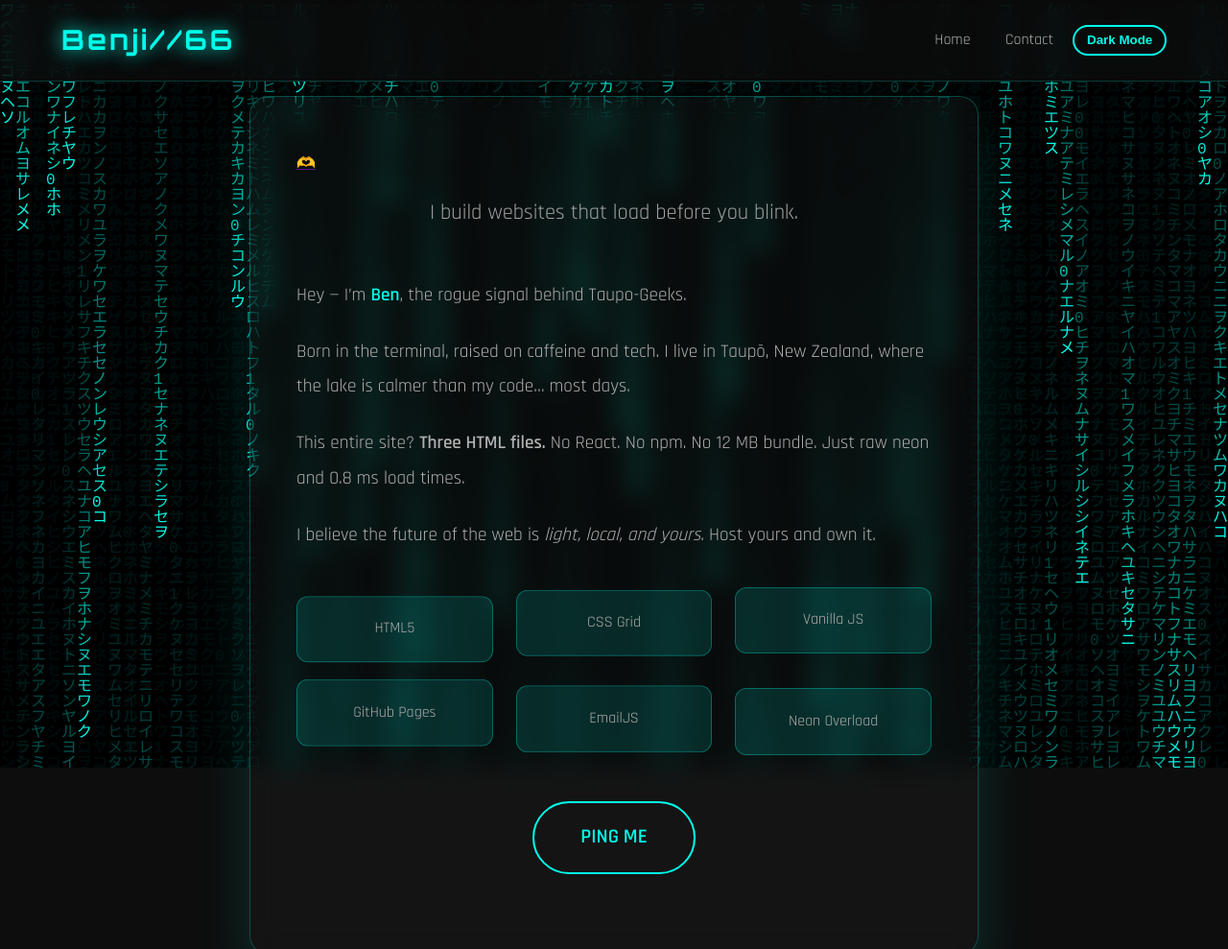
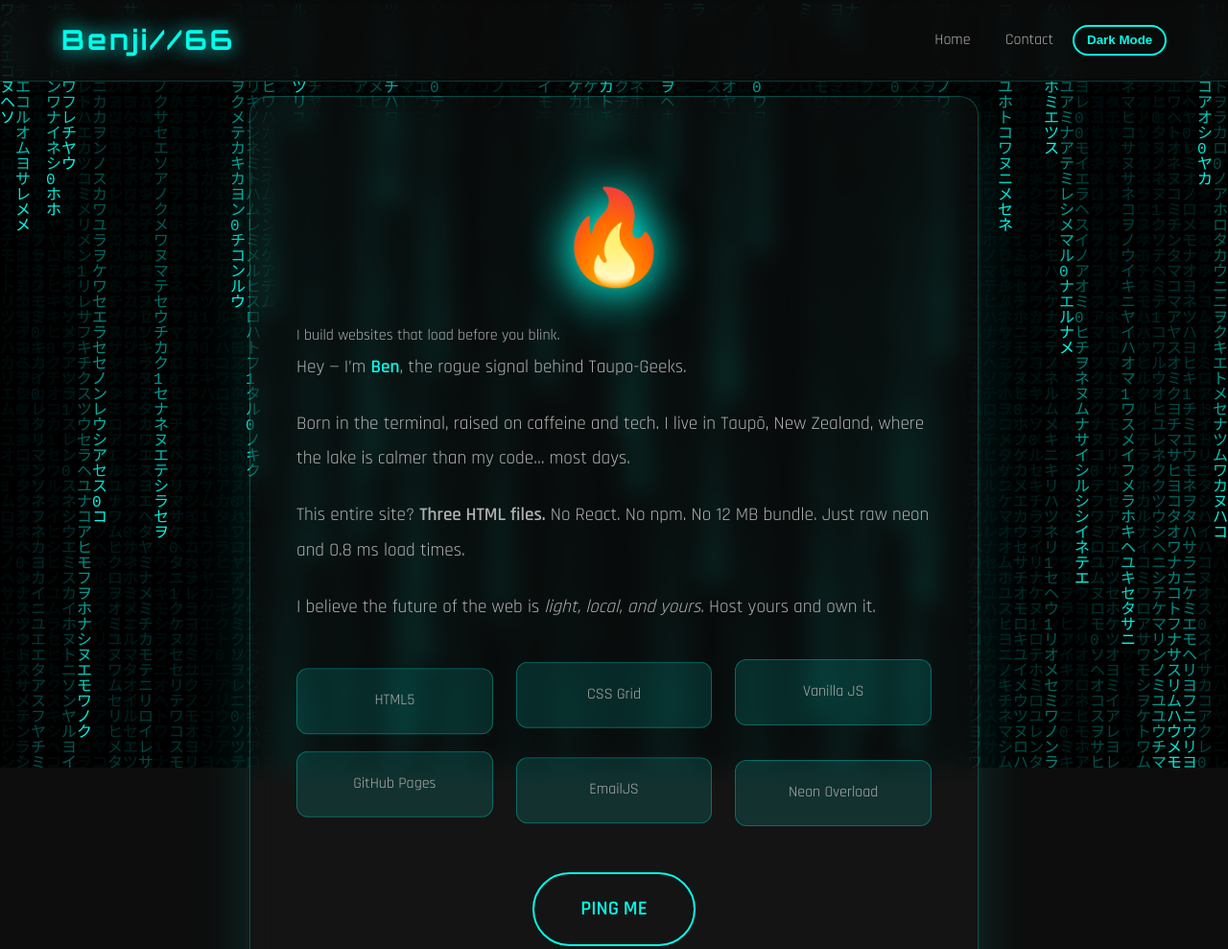
Before and after one commit to Taupo-Nerd/My-Website, a plain HTML site: page about.html in a window 1280 px wide. Shown: the top 989 px of the page at 96% size. Drawn offline with Linux system fonts and the light colour scheme.

Commit message:
about.html

```diff
--- a/about.html
+++ b/about.html
@@ -71,7 +71,7 @@
 
 <section class="about">
     <div class="card">
-<a href="" aria-label="">🫶</a>
+        <h1>🔥</h1
         <p class="tagline">I build websites that load before you blink.</p>
 
         <div class="bio">
```
